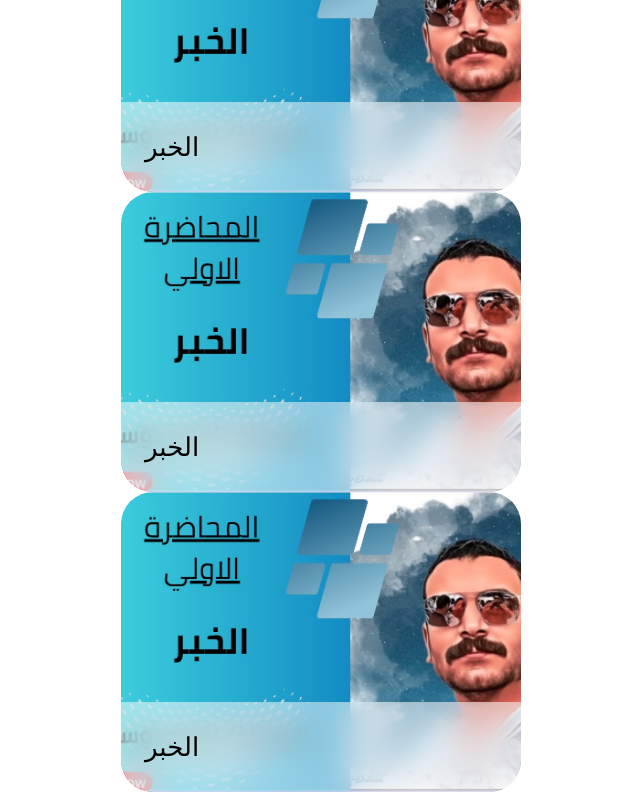
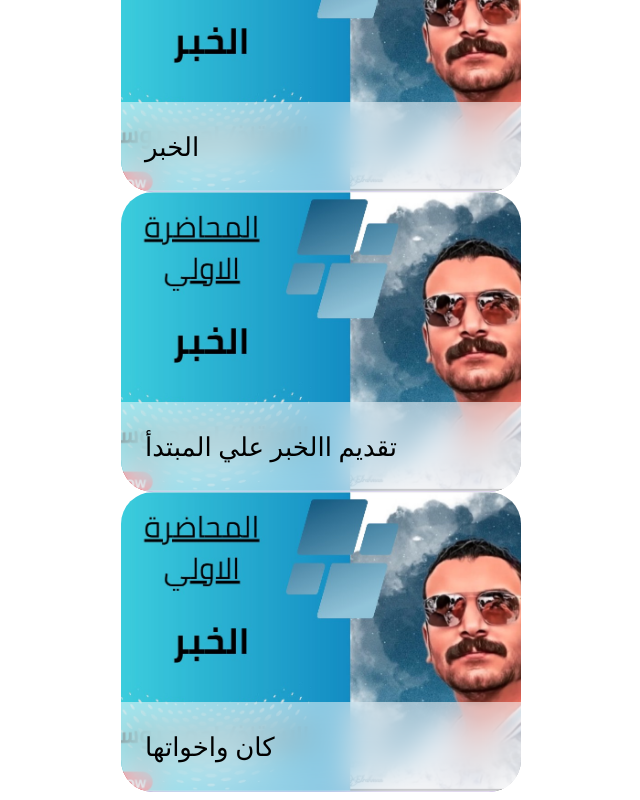
Before and after one commit to web-led/ahmedyoussef, a plain HTML site: page index.html in a window 1280 px wide. Shown: the part 416-1216 px from the top of the page, without its empty margins (319-959 px from the left). Drawn offline with Linux system fonts and the light colour scheme.

Commit message:
Update index.html

```diff
--- a/index.html
+++ b/index.html
@@ -116,11 +116,13 @@
         </span>
     </a>
 
-    <a href="https://script.google.com/macros/s/AKfycbx7ye6P0q_hUNagrbWLJRg4BvOVtOxxykJoNI_AwGqU6zUtdQIGtxS0C0gVPalCalia/exec" class="card">
+
+
+    <a href="https://script.google.com/macros/s/AKfycbz4kirTewqYUxVNuvjZEeuaXFLHqoiJ10JFhDCkgHmxv20-RokCkXsoBvNE8o_XokJ_ZQ/exec" class="card">
         <img src="1.jpeg"
             alt="balloon with an emoji face" class="card__img">
         <span class="card__footer">
-            <span>الخبر</span>
+            <span>تقديم االخبر علي المبتدأ</span>
         </span>
         <span class="card__action">
             <svg viewBox="0 0 448 512" title="play">
@@ -131,11 +133,11 @@
     </a>
 
 
-    <a href="https://script.google.com/macros/s/AKfycbx7ye6P0q_hUNagrbWLJRg4BvOVtOxxykJoNI_AwGqU6zUtdQIGtxS0C0gVPalCalia/exec" class="card">
+        <a href="https://script.google.com/macros/s/AKfycbz4nQIQDKp768WoOIRNOP-M0Zx-ARVMHRpZjFlUCCFs4lEFmJ0NNN33TjhJ7rAZuZbt/exec" class="card">
         <img src="1.jpeg"
             alt="balloon with an emoji face" class="card__img">
         <span class="card__footer">
-            <span>الخبر</span>
+            <span>كان واخواتها</span>
         </span>
         <span class="card__action">
             <svg viewBox="0 0 448 512" title="play">
```
